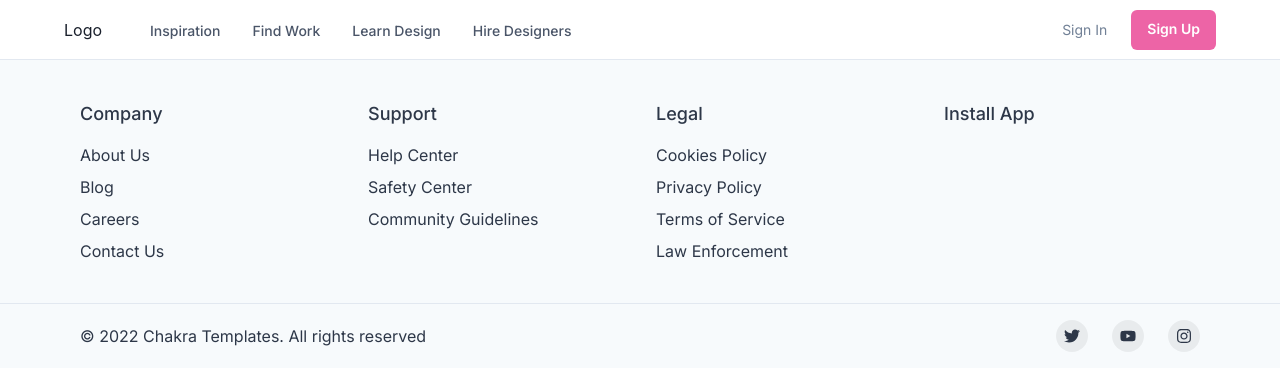
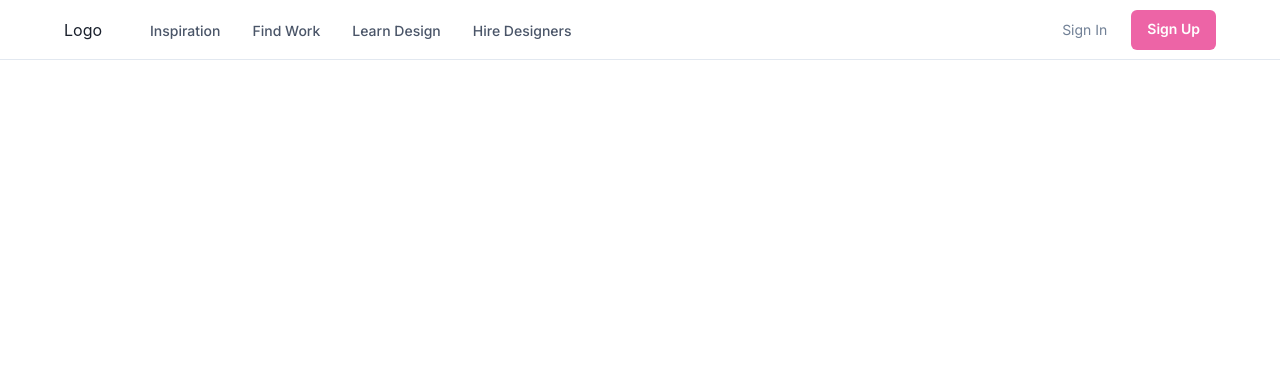
Before and after one commit to troyistroyenzo/Verifi, a Next.js app: page / in a window 1280 px wide. Shown: the top 390 px of the page. Built offline with nearby package versions, Linux system fonts and the light colour scheme.

Commit message:
removed footer for now

```diff
--- a/app/layout.tsx
+++ b/app/layout.tsx
@@ -20,7 +20,7 @@ export default function RootLayout({
         <ChakraProvider>
           <Navbar/>
           {children}
-          <Footer/>
+          {/* <Footer/> */}
         </ChakraProvider></body>
     </html>
   )
--- a/package.json
+++ b/package.json
@@ -21,6 +21,7 @@
     "postcss": "8.4.24",
     "react": "18.2.0",
     "react-dom": "18.2.0",
+    "react-icons": "^4.9.0",
     "tailwindcss": "3.3.2",
     "typescript": "5.1.3"
   }
```
Also changed, not shown: 1 other file (tests, documents, lock files or other folders).
